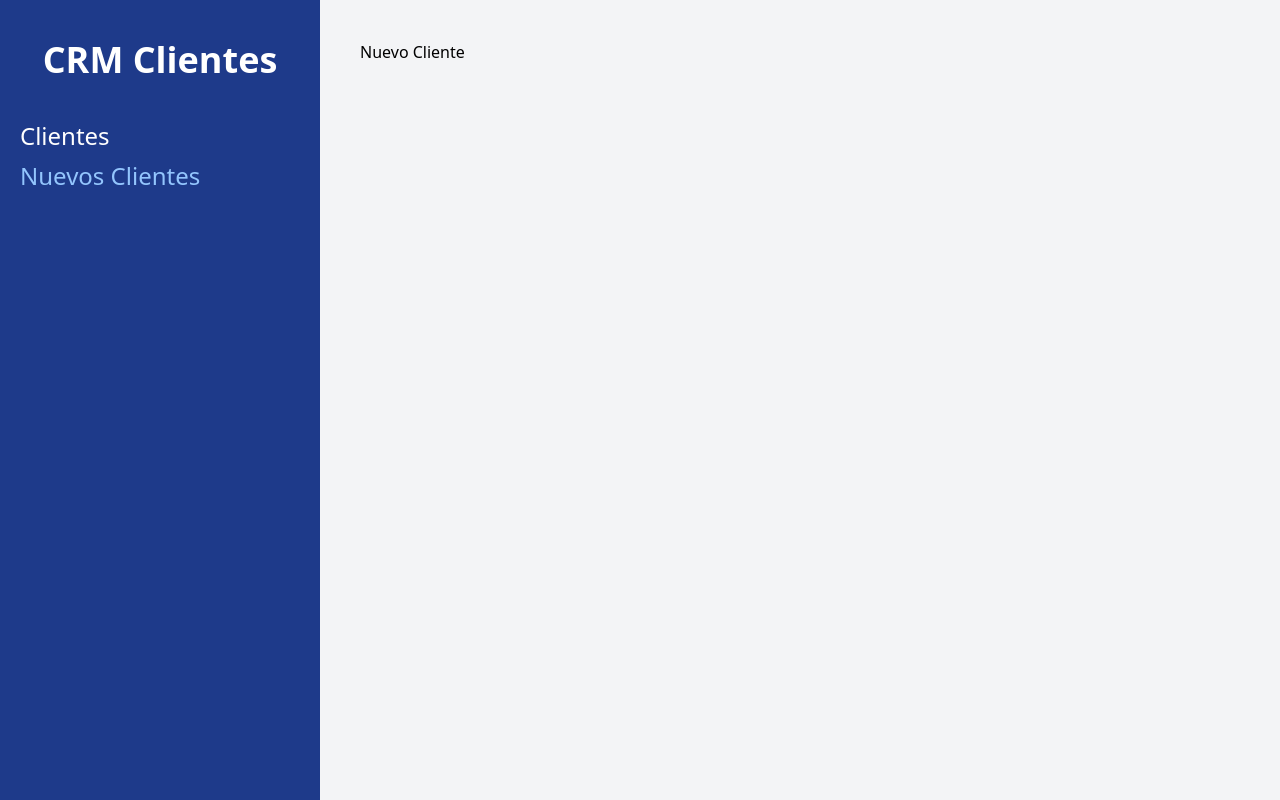
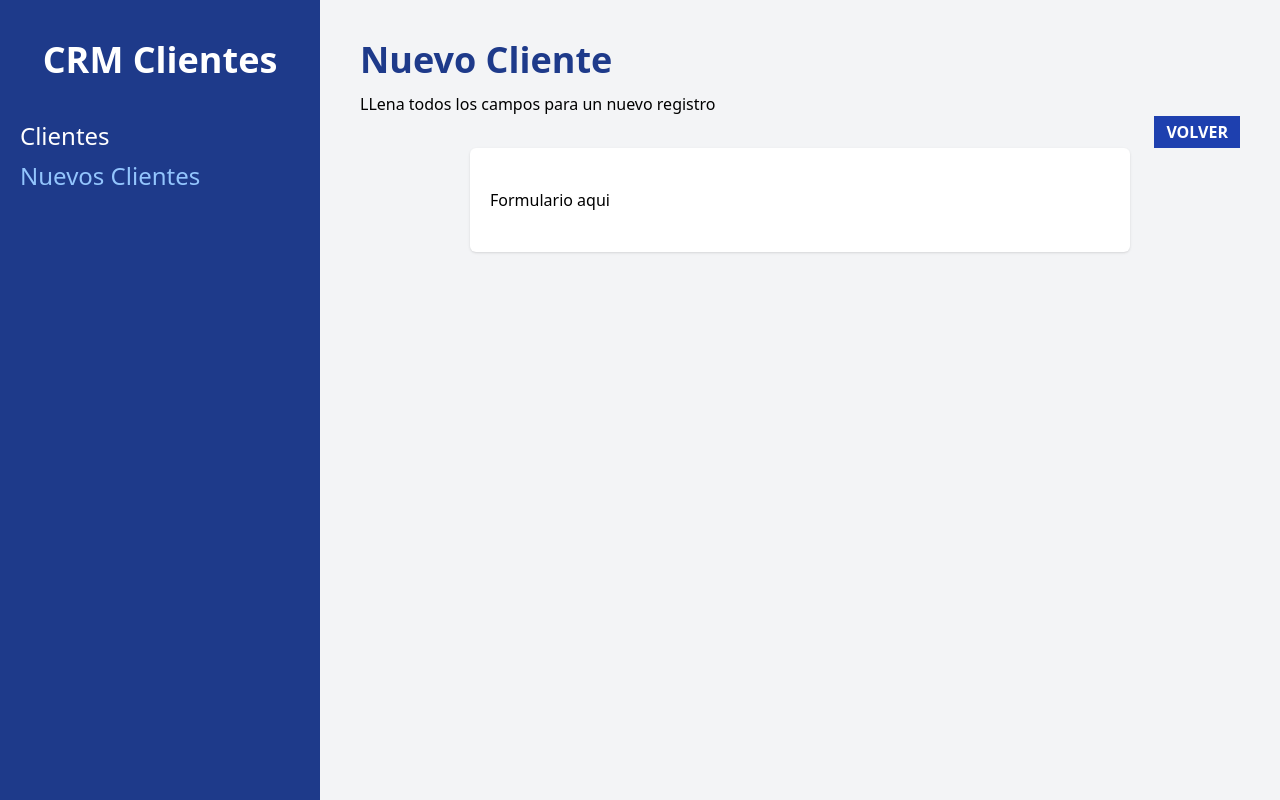
Before and after one commit to jhechus/Administrador-de-clientes, a React (Vite) app: page /clientes/nuevo in a window 1280 px wide. Built offline with nearby package versions, Linux system fonts and the light colour scheme.

Commit message:
agregando los primeros pasos para el formulario

```diff
--- a/src/pages/Nuevocliente.jsx
+++ b/src/pages/Nuevocliente.jsx
@@ -1,10 +1,27 @@
-import React from 'react'
+import { useNavigate } from "react-router-dom"
 
 function Nuevocliente() {
+
+const navigate = useNavigate()
+
   return (
-    <div>
-      Nuevo Cliente
-    </div>
+    <>
+      <h1 className=' font-black text-4xl text-blue-900 '> Nuevo Cliente </h1>
+      <p className=' mt-3 '> LLena todos los campos para un nuevo registro </p>
+
+      <div className=' flex justify-end'>
+        <button
+          className=' bg-blue-800 text-white px-3 py-1 font-bold uppercase'
+          onClick={() => navigate('/')}
+        >
+          Volver
+        </button>
+      </div>
+
+      <div className=" bg-white shadow rounded-md md:w-3/4 mx-auto px-5 py-10">
+        <p>Formulario aqui </p>
+      </div>
+    </>
   )
 }
 
```
